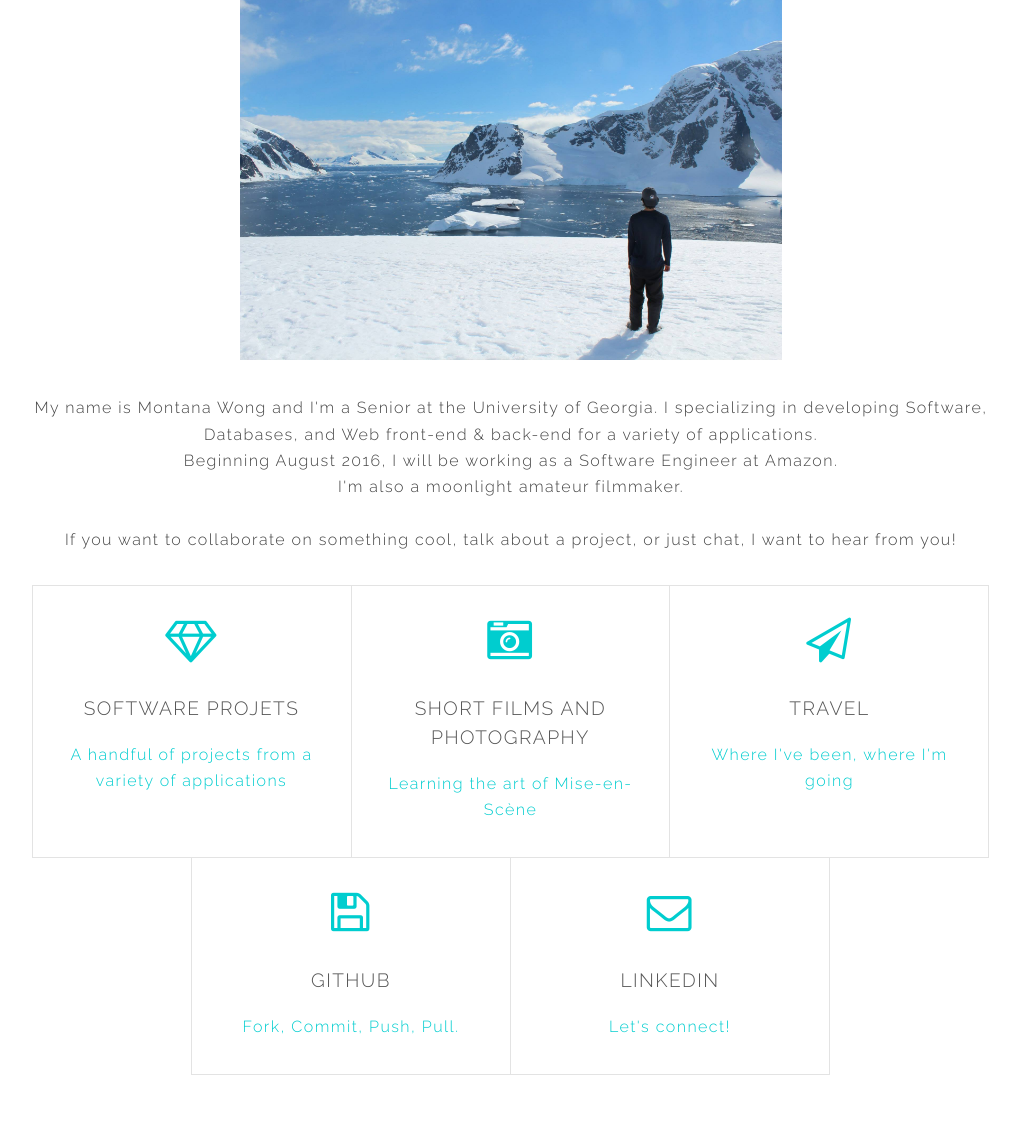
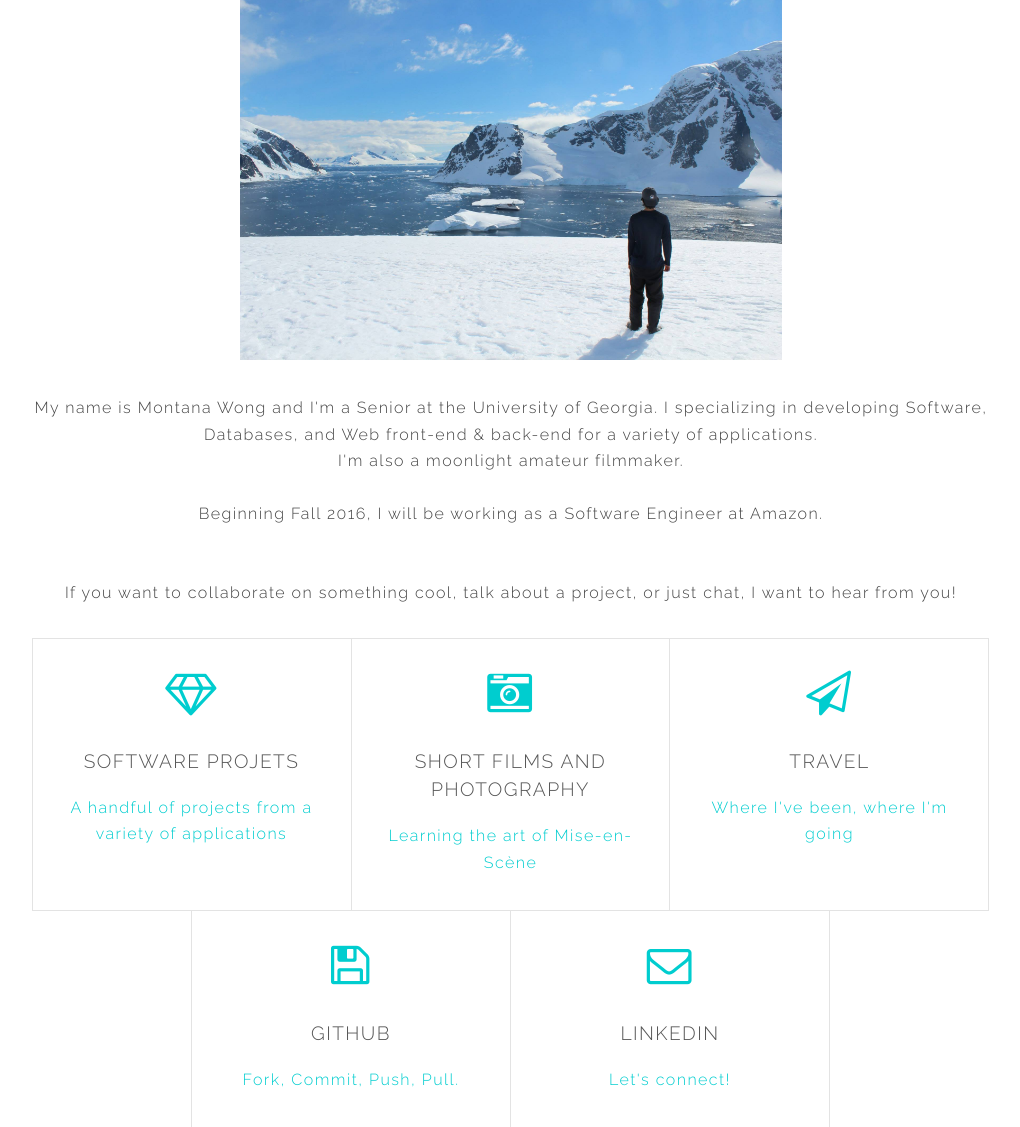
Before and after one commit to montycheese/online-portfolio, a PHP site: page / in a window 1280 px wide. Shown: the part 686-1813 px from the top of the page, without its empty margins (129-1149 px from the left). Run offline with PHP 8.4, Linux system fonts and the light colour scheme.

Commit message:
rearranged text

```diff
--- a/index.php
+++ b/index.php
@@ -38,9 +38,11 @@
         <span  style="text-align: center;max-width:100%;"><img id="fullsize" src="images/antarctica.jpg" style="width:542px;" alt="Me" ></span>
         <br/><br/>
         <p>My name is Montana Wong and I'm a Senior at the University of Georgia. I specializing in developing Software, Databases,
-            and Web front-end & back-end for a variety of applications.<br/> Beginning August 2016, I will be working as
+            and Web front-end & back-end for a variety of applications.<br/>
+I'm also a moonlight amateur filmmaker.<br/><br/>
+  Beginning Fall 2016, I will be working as
             a Software Engineer at Amazon.<br/>
-            I'm also a moonlight amateur filmmaker.<br/><br/>
+	  <br/><br/>
             If you want to collaborate on something cool,
             talk about a project, or just chat,
             I want to hear from you!
```
